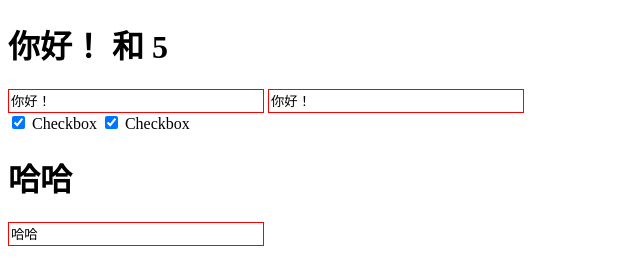
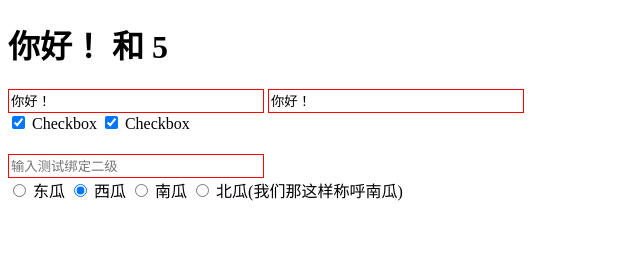
Before and after one commit to kamo2020/mia, a plain HTML site: page index.html in a window 1280 px wide. Shown: the whole page, without its empty margins (0-640 px from the left). Drawn offline with Linux system fonts and the light colour scheme.

Commit message:
反向注册setter事件，radio支持
将注册setter事件的方式改为反向注册，即页面上出现的key才进行注册。

```diff
--- a/index.html
+++ b/index.html
@@ -27,9 +27,30 @@
             </label>
         </div>
 
-        <h1>{{ more.m1 }}</h1>
-        <input type="text" v-model="more.m1" style="width: 250px; height: 20px; border: 1px solid red"
+        <h1>{{ more.m3 }}</h1>
+        <input type="text" v-model="more.m3" style="width: 250px; height: 20px; border: 1px solid red"
             placeholder="输入测试绑定二级">
+
+
+        <div class="radio">
+            <label>
+                <input type="radio" name="radio.r1" id="input" value="东瓜" v-model="radio.r1">
+                东瓜
+            </label>
+            <label>
+                <input type="radio" name="radio.r1" id="input" value="西瓜" v-model="radio.r1">
+                西瓜
+            </label>
+            <label>
+                <input type="radio" name="radio.r1" id="input" value="南瓜" v-model="radio.r1">
+                南瓜
+            </label>
+            <label>
+                <input type="radio" name="radio.r1" id="input" value="北瓜" v-model="radio.r1">
+                北瓜(我们那这样称呼南瓜)
+            </label>
+        </div>
+
 
     </div>
 </body>
@@ -44,6 +65,9 @@
             more: {
                 m1: "哈哈",
                 m2: "呵呵"
+            },
+            radio: {
+                r1: "西瓜"
             }
         },
         method: {
--- a/mia.js
+++ b/mia.js
@@ -1,7 +1,7 @@
 class MIA {
     constructor(options) {
         this.data = options.data;
-        this.$root = document.querySelector(options.el);
+        this.root = document.querySelector(options.el);
         this.method = options.method;
         this.sp = new StrategyPool(this.data);
         this.initData(); //初始化
@@ -9,15 +9,23 @@ class MIA {
 
     initData() {
         // 遍历每个节点，将对应的处理策略注册到策略池中,通过this.data中的字段来引用这些处理策略
-        this.eachNode(this.$root);
-        // 修改this.data中每个字段以及子字段的set方法，当给这些字段设置值(=)的时候，触发策略池中的处理策略
-        this.defineProperty(this, "__skip__", this.data, "");
+        this.eachNode(this.root);
+        // 页面中出现的key，反向注册到其setter方法
+        let keys = Object.keys(this.sp.pool);
+        keys.forEach(key => { this.defineProperty(this.data, key) });
     }
 
-    defineProperty(data, key, value, fullKey) {
-        if (key !== "__skip__") {
-            let processors = this.sp.pool[fullKey];
-            Object.defineProperty(data, key, {
+    defineProperty(data, complexKey) {
+        // 获取该复杂key所属的对象
+        let keyOfObj = StrategyPool.keyOfObj(data, complexKey);
+        // 获取该复杂key的最后一个key
+        let key = complexKey.split(".").pop();
+        // 获取value
+        let value = keyOfObj[key];
+        // 获取该复杂key对应的处理函数的数组
+        let processors = this.sp.pool[complexKey];
+        // 注册setter事件
+        Object.defineProperty(keyOfObj, key, {
             enumerable: true,
             configurable: false,
             set: function (newVal) {
@@ -29,16 +37,8 @@ class MIA {
                 return value;
             }
         });
+        // 初始化,即执行所有处理函数
         (processors) && (processors.forEach((processor) => { processor.init() }))
-        }
-        if (value instanceof Object) {
-            let keys = Object.keys(value);
-            for (let index = 0; index < keys.length; index++) {
-                const key = keys[index];
-                let newFullKey = (fullKey) ? fullKey + "." + key : key;
-                this.defineProperty(value, key, value[key], newFullKey);
-            }
-        }
     }
 
     eachNode(node) {
@@ -69,7 +69,8 @@ class StrategyPool {
         this.pool = {};
         // 正则表达式
         this.exp = {
-            text: /\{\{\s?(.[^\}\s]*)\s?\}\}/
+            text: /\{\{\s?(.[^\}\s]*)\s?\}\}/,
+            key: /^[\w\d\._]*$/
         }
         // 引用MIA options中的data
         this.data = data;
@@ -82,6 +83,9 @@ class StrategyPool {
                 switch (element.type) {
                     case "checkbox":
                         return (packet) => { packet.node.checked = (StrategyPool.val(packet.data, packet.key)) ? "checked" : "" };
+                        break;
+                    case "radio":
+                        return (packet) => { packet.node.checked = (packet.node.value === StrategyPool.val(packet.data, packet.key)) ? "checked" : "" };
                         break;
                     default:
                         return (packet) => { packet.node.value = StrategyPool.val(packet.data, packet.key) };
@@ -99,6 +103,12 @@ class StrategyPool {
                             packet.node.checked = (StrategyPool.val(packet.data, packet.key)) ? "checked" : "";
                             packet.node.addEventListener("input", () => { StrategyPool.val(packet.data, packet.key, (packet.node.checked)) })
                         }
+                        break;
+                    case "radio":
+                        return (packet) => {
+                            packet.node.checked = (packet.node.value === StrategyPool.val(packet.data, packet.key)) ? "checked" : ""
+                            packet.node.addEventListener("input", () => { StrategyPool.val(packet.data, packet.key, packet.node.value) })
+                        };
                         break;
                     default:
                         return (packet) => {
@@ -119,7 +129,7 @@ class StrategyPool {
         let PcSorCollector = []; // 用于收集每个key对应的处理器集合，相当于二维数组
         while (this.exp.text.test(tempTxt)) {
             let key = this.exp.text.exec(tempTxt)[1].trim();
-            if (/^[\w\d\.]*$/.test(key)) {//如果是纯字母组合
+            if (this.exp.key.test(key)) {//如果是纯字母组合
                 let processors = (this.pool[key]) || (this.pool[key] = []);
                 keys.push(key);
                 PcSorCollector.push(processors);
@@ -135,31 +145,23 @@ class StrategyPool {
     }
 
     elementNodeRegister(element) {
-        let attributes = element.attributes;
-        let attrCollector = []; // 收集有用属性
-        for (let index = 0; index < attributes.length; index++) {
-            const attr = attributes[index];
-            if (this.specialAttrs.indexOf(attr.name) != -1) {
-                attrCollector.push({ index: index, name: attr.name, value: attr.value });
-            }
-        }
-
+        // 收集有用属性
+        let attrCollector = [].filter.call(element.attributes, (attr) => { return (this.specialAttrs.indexOf(attr.name) != -1) });
+        // 有用属性为0，结束
         if (attrCollector.length == 0) return;
 
-        for (let index = 0; index < attrCollector.length; index++) {
-            const key = attrCollector[index].value;
-            const name = attrCollector[index].name;
-
-            if (/^[\w\d\.]*$/.test(key)) {
+        attrCollector.forEach(attr => {
+            const key = attr.value; const name = attr.name;
+            if (this.exp.key.test(key)) {
                 let processors = (this.pool[key]) || (this.pool[key] = []);
                 processors.push(new ElementProcessor(key, element, this.data, this.specialMethod[name](element), this.specialInitMethod[name](element)));
             } else {//todo 运算符处理
                 console.log("运算符待处理");
             }
-        }
+        })
     }
 
-    // 通过复杂key(options.data.more.m1)给从options.data中对应的字段设置的值
+    // 通过复杂key(options.data.more.m1)从options.data中对应的字段设置的值
     static val(data, complexKey, newVal) {
         let hierarchy = complexKey.split(".");
         let value = data;
@@ -168,15 +170,22 @@ class StrategyPool {
                 const key = hierarchy[index];
                 value = value[key];
             }
-            return value;
+            return value || null;
         } else {
+            StrategyPool.keyOfObj(data, complexKey)[hierarchy.pop()] = newVal;
+            return newVal;
+        }
+    }
+
+    // 获取该复杂key所在的对象
+    static keyOfObj(data, complexKey) {
+        let hierarchy = complexKey.split(".");
+        let value = data;
         for (let index = 0; index < hierarchy.length - 1; index++) {
             const key = hierarchy[index];
             value = value[key];
         }
-            value[hierarchy[hierarchy.length - 1]] = newVal;
-            return newVal;
-        }
+        return value;
     }
 }
 
@@ -186,19 +195,15 @@ class TextProcessor {
         this.textSource = text;
         this.keys = keys;
         this.data = data
-        this.nExps = [];
-        for (let index = 0; index < this.keys.length; index++) {
-            this.nExps[index] = new RegExp("\\{\\{\\s?(" + this.keys[index] + "[^\\}\\s]*)\\s?\\}\\}", "gm");
-        }
+        this.nExps = {};
+        this.keys.forEach(key => { this.nExps[key] = new RegExp("\\{\\{\\s?(" + key + "[^\\}\\s]*)\\s?\\}\\}", "gm") })
     }
 
     do() {
         let text = this.textSource;
-        for (let index = 0; index < this.keys.length; index++) {
-            const key = this.keys[index];
-            const nExp = this.nExps[index];
-            text = text.replace(nExp, StrategyPool.val(this.data, key));
-        }
+        this.keys.forEach(key => {
+            text = text.replace(this.nExps[key], StrategyPool.val(this.data, key) || "");
+        })
         this.node.textContent = text;
     }
 
```
Lines whose indentation alone changed are shown as unchanged.
